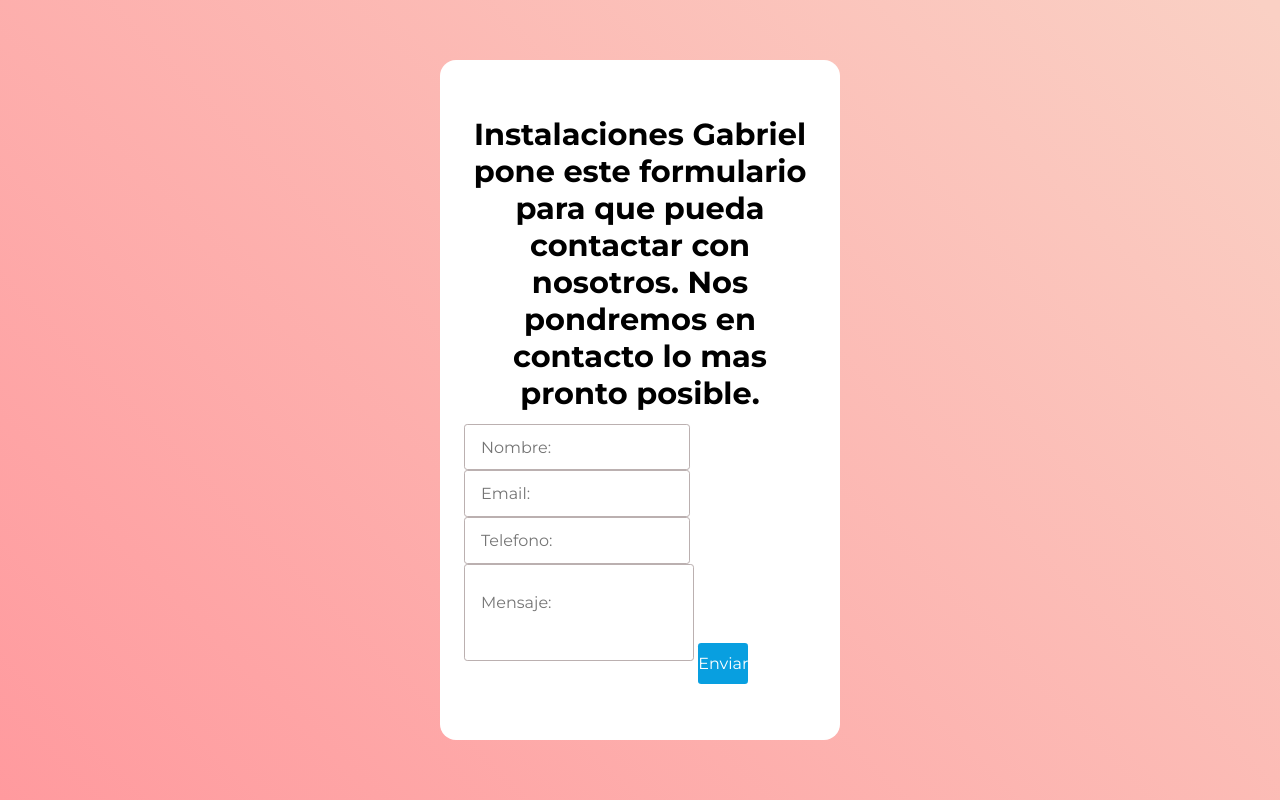
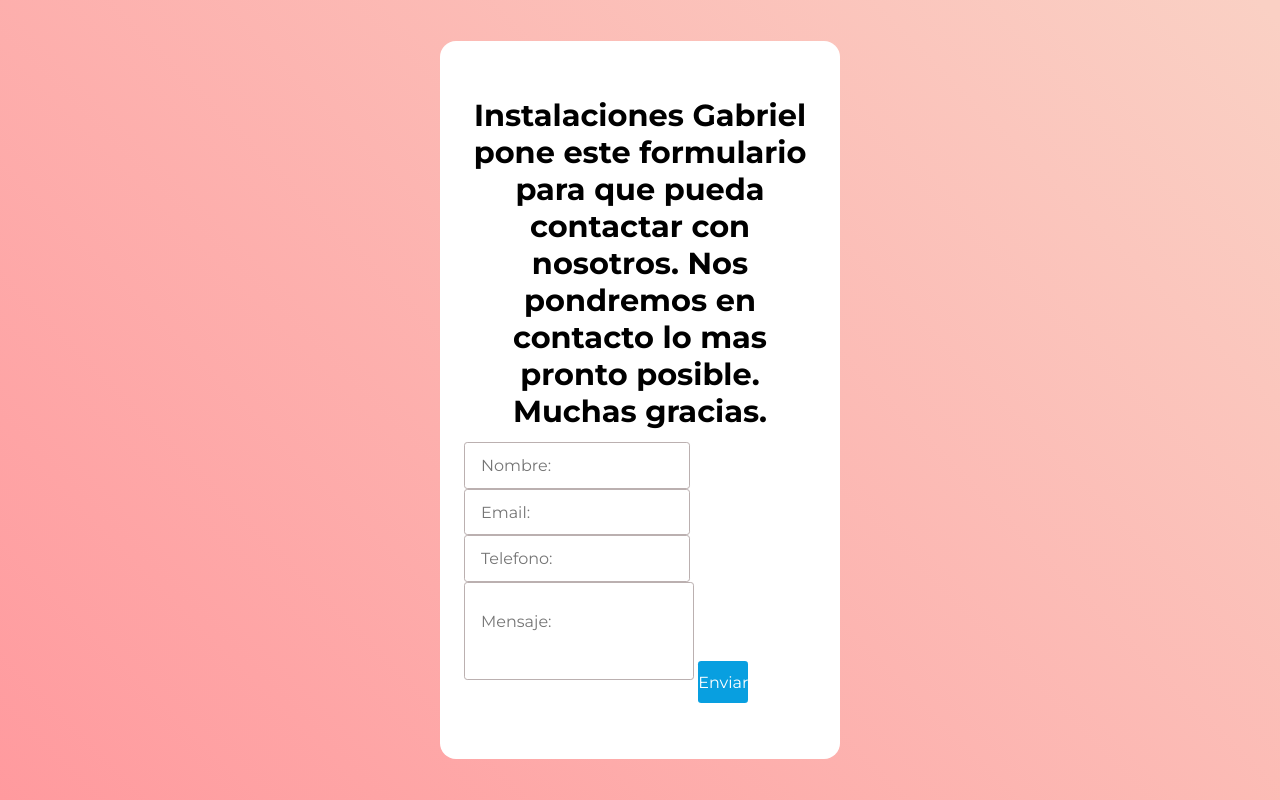
Before and after one commit to instalacionesgabriel/empresa, a plain HTML site: page index.html in a window 1280 px wide. Drawn offline with Linux system fonts and the light colour scheme.

Commit message:
Update index.html

```diff
--- a/index.html
+++ b/index.html
@@ -12,7 +12,7 @@
   method="POST"
 
         <div class="form__container">
-            <h2 class="form__title">Instalaciones Gabriel pone este formulario para que pueda contactar con nosotros. Nos pondremos en contacto lo mas pronto posible.</h2>
+            <h2 class="form__title">Instalaciones Gabriel pone este formulario para que pueda contactar con nosotros. Nos pondremos en contacto lo mas pronto posible. Muchas gracias.</h2>
             <input type="text" class="form__input" placeholder="Nombre:" name="name">
             <input type="email" class="form__input" placeholder="Email:" name="email">
             <input type="telefono" class="form__input" placeholder="Telefono:" name="telefono">
```
